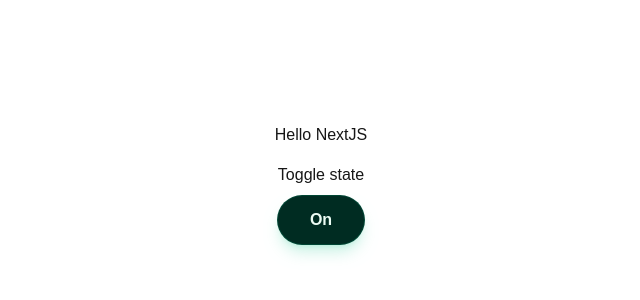
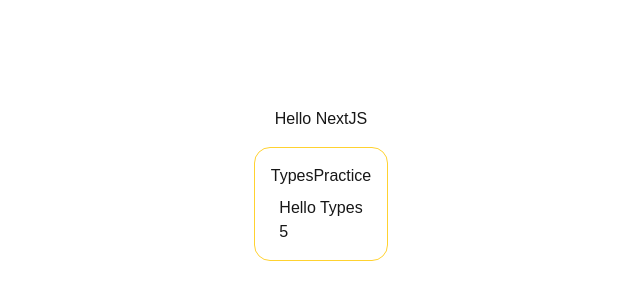
Before and after one commit to Chatan2700/next16-app-test, a Next.js app: page / in a window 1280 px wide. Shown: the part 216-516 px from the top of the page, without its empty margins (319-959 px from the left). Built offline with nearby package versions, Linux system fonts and the light colour scheme.

Commit message:
Exercise #6 Done

```diff
--- a/app/page.tsx
+++ b/app/page.tsx
@@ -5,6 +5,7 @@
 import ControlledInput from "@/components/ControlledInput";
 import TextInput from "@/components/TextInput";
 import Toggle from "@/components/Toggle";
+import TypesPractice from "@/components/TypesPractice";
 
 export default function Home() {
   return (
@@ -15,7 +16,8 @@
         {/* <Counter /> */}
         {/* <ControlledInput /> */}
         {/* <TextInput /> */}
-        <Toggle />
+        {/* <Toggle /> */}
+        <TypesPractice title="Hello Types" count={5} />
       </div>
     </div>
   );
--- /dev/null
+++ b/components/TypesPractice.tsx
@@ -0,0 +1,22 @@
+import React from "react";
+
+// Component Contract Type Example
+interface MyComponentProps {
+  title: string;
+  count: number;
+}
+
+const TypesPractice = ({ title, count }: MyComponentProps) => {
+  return (
+    <div className="mt-4 gap-2 flex flex-col items-center justify-center border-amber-300 border rounded-2xl p-4">
+      <p>TypesPractice</p>
+
+      <div>
+        <h1>{title}</h1>
+        <p>{count}</p>
+      </div>
+    </div>
+  );
+};
+
+export default TypesPractice;
```
